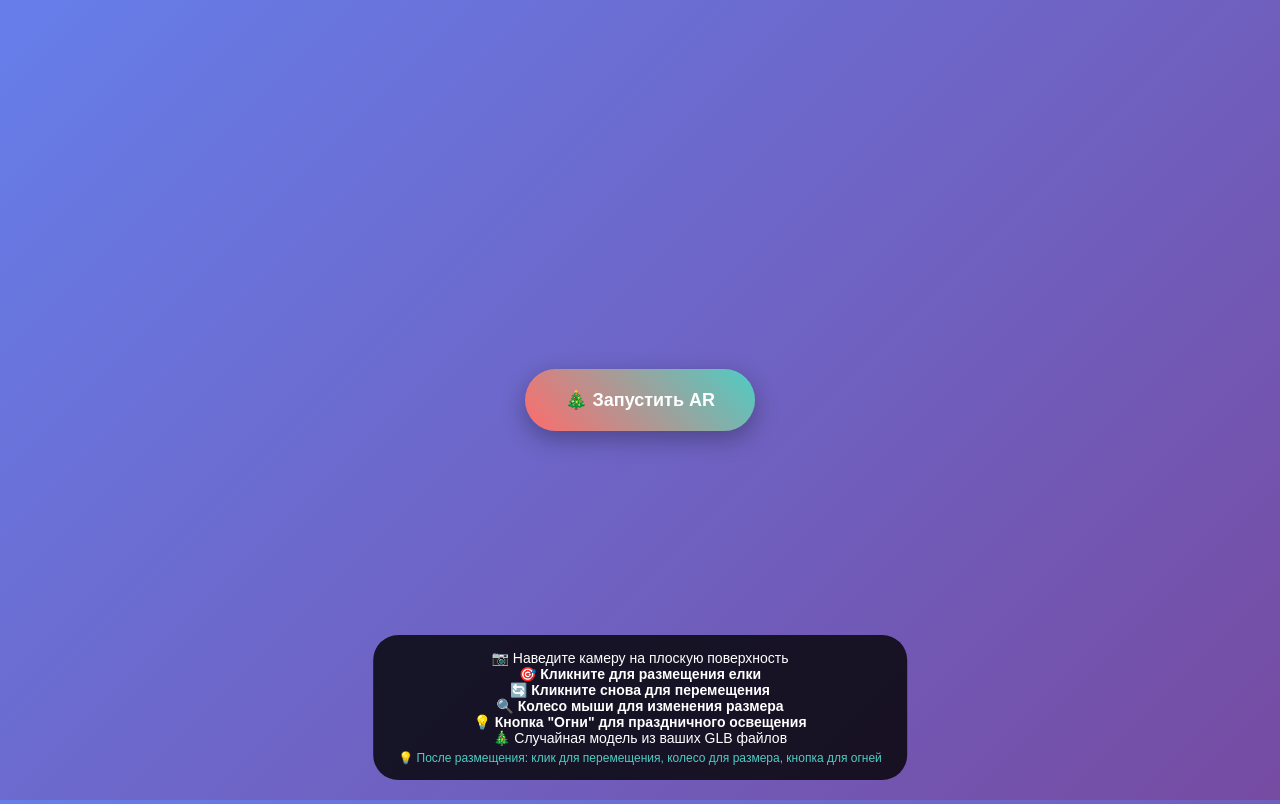
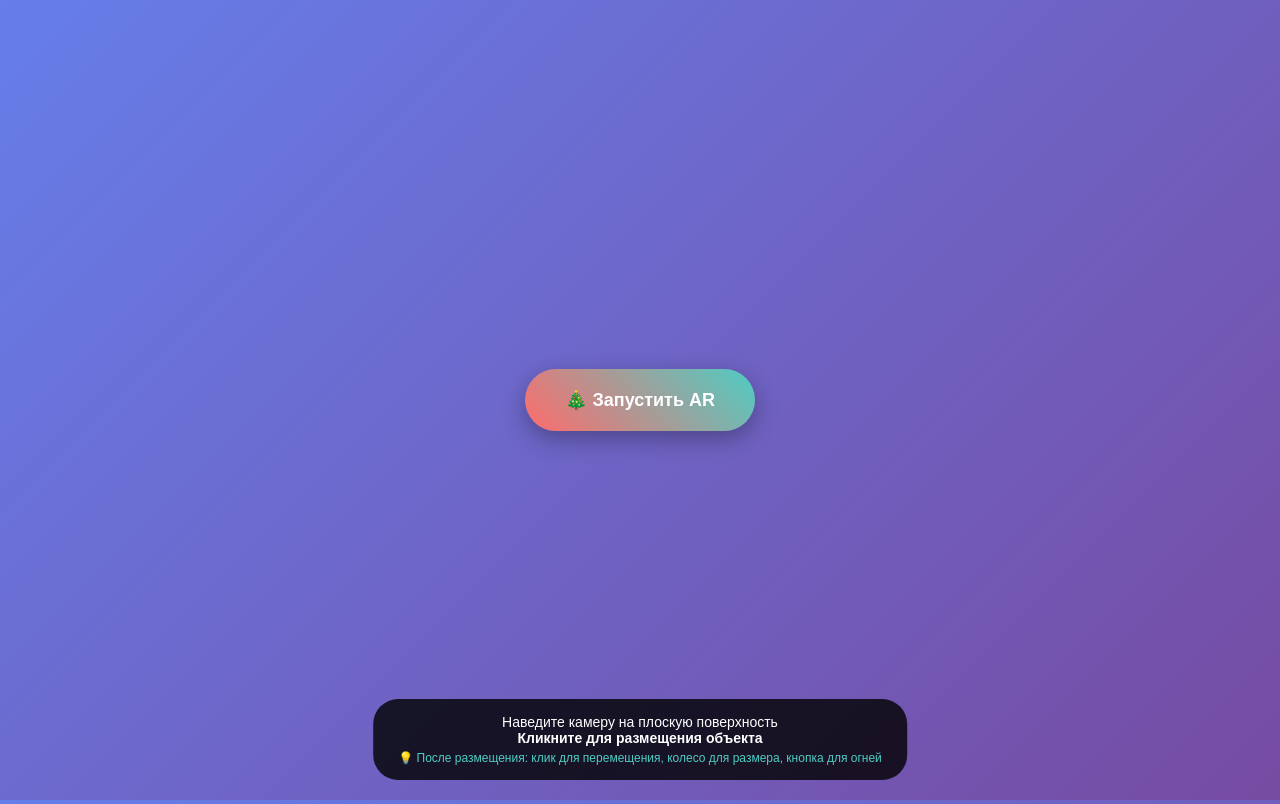
Before and after one commit to chudo9991/ny2026, a plain HTML site: page index.html in a window 1280 px wide. Drawn offline with nearby package versions, Linux system fonts and the light colour scheme.

Commit message:
UI update

```diff
--- a/index.html
+++ b/index.html
@@ -146,18 +146,14 @@
             </div>
 
             <div id="instructions">
-                <div>📷 Наведите камеру на плоскую поверхность</div>
-                <div>🎯 <strong>Кликните для размещения елки</strong></div>
-                <div>🔄 <strong>Кликните снова для перемещения</strong></div>
-                <div>🔍 <strong>Колесо мыши для изменения размера</strong></div>
-                <div>💡 <strong>Кнопка "Огни" для праздничного освещения</strong></div>
-                <div>🎄 Случайная модель из ваших GLB файлов</div>
+                <div>Наведите камеру на плоскую поверхность</div>
+                <div><strong>Кликните для размещения объекта</strong></div>
                 <div style="color: #4ecdc4; font-size: 12px; margin-top: 5px;">
                     💡 После размещения: клик для перемещения, колесо для размера, кнопка для огней
                 </div>
             </div>
 
-            <div id="mobile-instructions" style="display: none;">
+            <!-- <div id="mobile-instructions" style="display: none;">
                 <div>📷 Наведите камеру на плоскую поверхность</div>
                 <div>🎯 <strong>Тапните для размещения елки</strong></div>
                 <div>🔄 <strong>Тапните снова для перемещения</strong></div>
@@ -167,7 +163,7 @@
                 <div style="color: #4ecdc4; font-size: 12px; margin-top: 5px;">
                     💡 После размещения: тап для перемещения, pinch для размера, кнопка для огней
                 </div>
-            </div>
+            </div> -->
         </div>
     </div>
 
```
